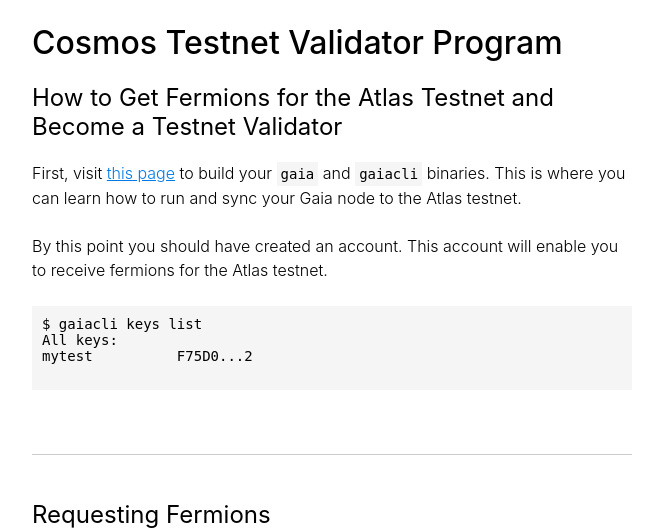
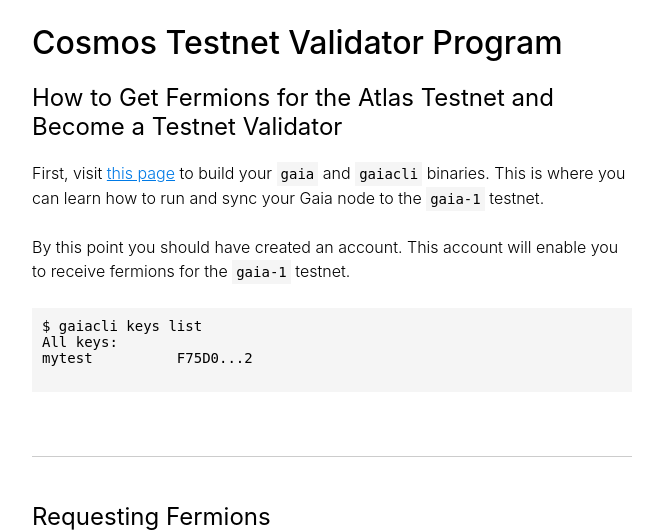
Before and after one commit to CyberMiles/cosmosvalidators, a PHP site: page /?to=1 in a window 1280 px wide. Shown: the part 242-772 px from the top of the page, without its empty margins (308-971 px from the left). Run offline with PHP 8.4, Linux system fonts and the light colour scheme; data that the repository does not hold is empty; some libraries are stand-ins or nearby versions.

Commit message:
Update index.php

```diff
--- a/gaia-1/index.php
+++ b/gaia-1/index.php
@@ -89,9 +89,9 @@
 
     <h2>How to Get Fermions for the Atlas Testnet and Become a Testnet Validator</h2>
 
-    <p>First, visit <a href="https://github.com/CyberMiles/cosmosvalidators/blob/master/gaia-1/node.md">this page</a> to build your <code>gaia</code> and <code>gaiacli</code> binaries. This is where you can learn how to run and sync your Gaia node to the Atlas testnet.</p>
+    <p>First, visit <a href="https://github.com/CyberMiles/cosmosvalidators/blob/master/gaia-1/node.md">this page</a> to build your <code>gaia</code> and <code>gaiacli</code> binaries. This is where you can learn how to run and sync your Gaia node to the <code>gaia-1</code> testnet.</p>
 
-    <p>By this point you should have created an account. This account will enable you to receive fermions for the Atlas testnet.</p>
+    <p>By this point you should have created an account. This account will enable you to receive fermions for the <code>gaia-1</code> testnet.</p>
 
     <pre>
 $ gaiacli keys list
```
